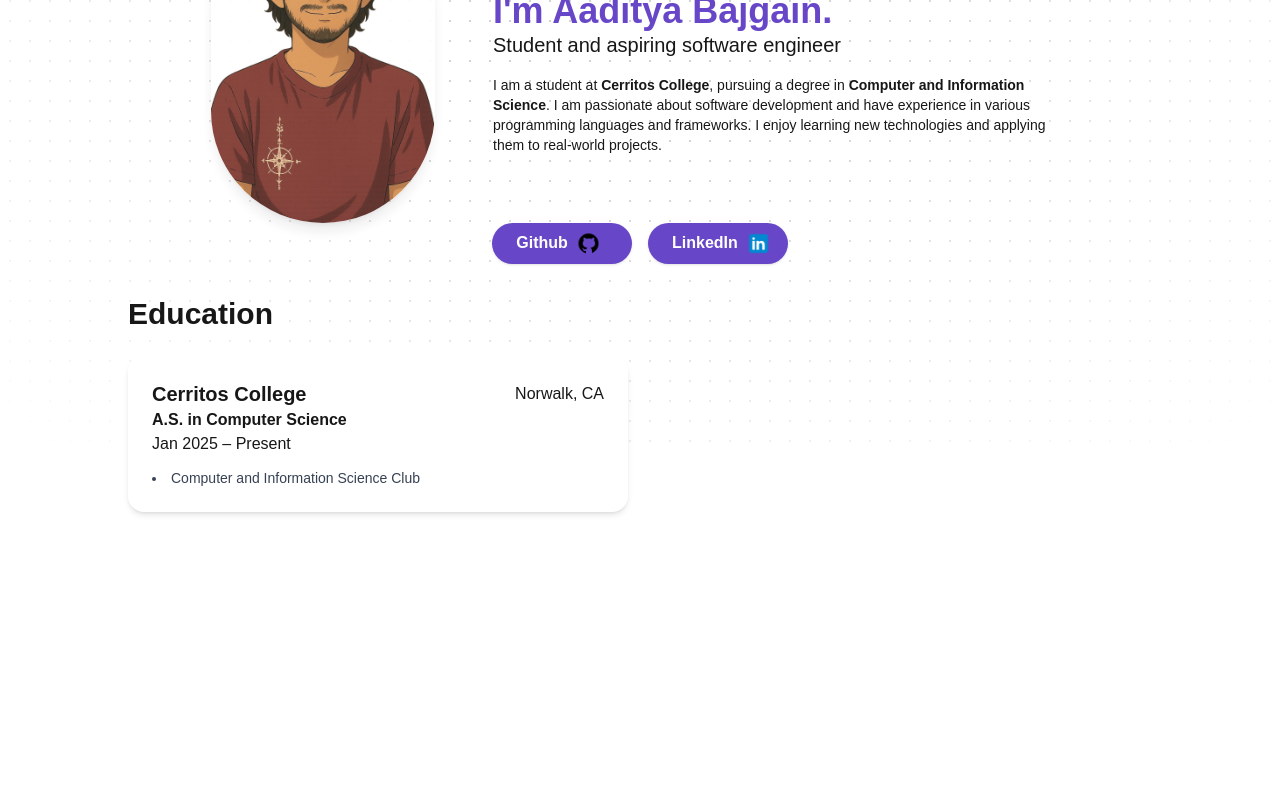
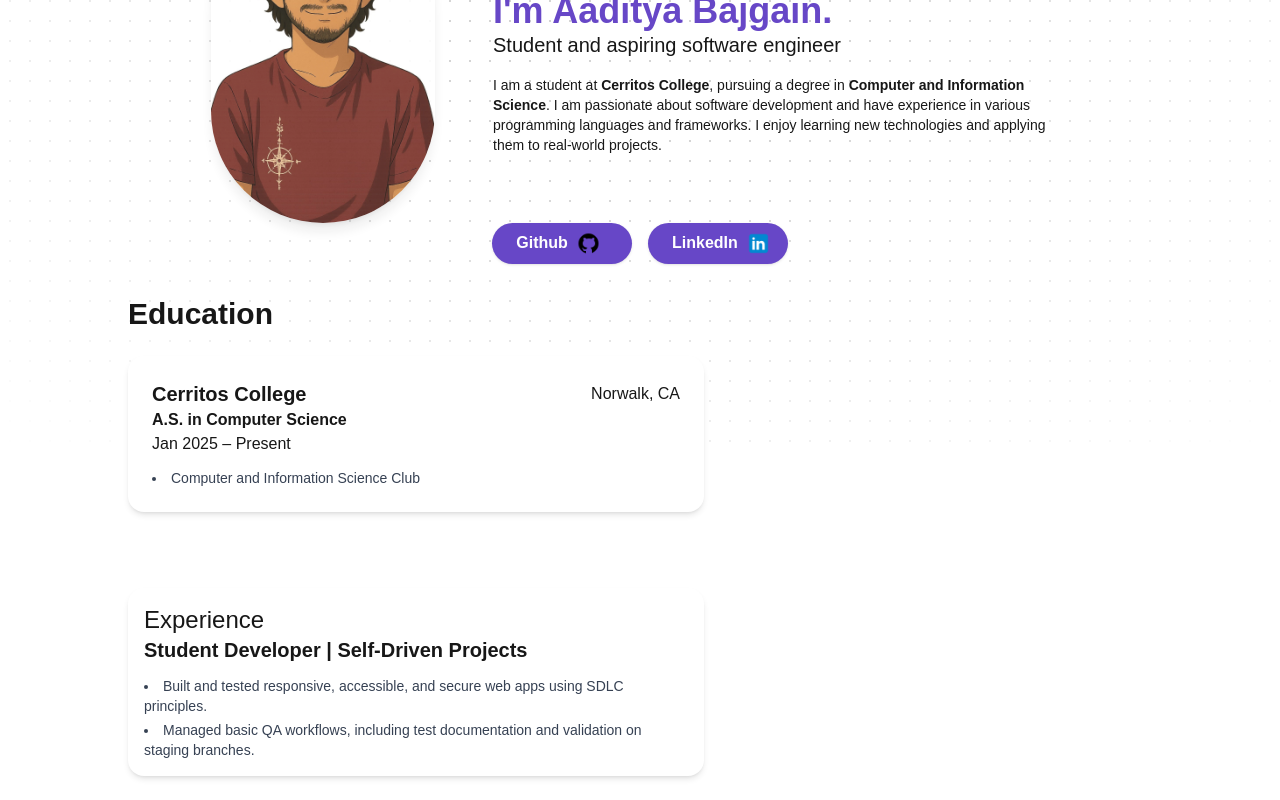
Before and after one commit to AadityaBajgain/portfolio_v_two, a Next.js app: page / in a window 1280 px wide. Shown: the part 349-1149 px from the top of the page. Before the commit the page ends 917 px from the top, so only its background shows below. Built offline with nearby package versions, Linux system fonts and the light colour scheme.

Commit message:
refactor: restructure Home component to include Experience; update styles for Education and Experience entries

```diff
--- a/app/(root)/page.tsx
+++ b/app/(root)/page.tsx
@@ -2,13 +2,18 @@ import About from '@/components/About';
 import Tools from '@/components/Tools';
 import Github from '@/components/Github';
 import Education from '@/components/Education';
+import Experience from '@/components/Experience';
 export default function Home() {
   return (
     <main className="flex flex-col max-h-screen py-10 sm:py-20">
 
       <About />
       {/* <Github/> */}
-      <Education/>
+      <div className='flex flex-col md:flex-wrap md:gap-5'>
+        <Education />
+        <Experience />
+      </div>
+
       {/* <ShowRepo repos={[]}/> */}
       {/* <Tools /> */}
     </main>
--- a/app/globals.css
+++ b/app/globals.css
@@ -75,20 +75,19 @@ body {
     @apply text-[var(--primary)] bg-white dark:bg-slate-700;
   }
 
-  .education-entry {
-    @apply rounded-2xl shadow-md p-6 mb-6 transition-all hover:shadow-lg bg-white dark:bg-slate-800;
+  .education-entry, .experience {
+    @apply w-xl rounded-2xl shadow-md p-6 mb-6 transition-all hover:shadow-lg bg-white dark:bg-slate-800;
   }
 
-  .education-entry h3 {
+  .education-entry h3, .experience h3 {
     @apply text-xl font-semibold ;
   }
 
-  .education-entry p {
+  .education-entry p, .experience p {
     @apply text-sm text-gray-600 mt-2;
   }
 
-  .education-entry ul {
+  .education-entry ul, .experience ul {
     @apply list-disc list-inside mt-3 space-y-1 text-gray-700 text-sm;
   }
-
 }
--- a/components/Experience.tsx
+++ b/components/Experience.tsx
@@ -2,13 +2,13 @@ import React from "react";
 
 const Experience: React.FC = () => {
   return (
-    <div className="p-4">
-      <h2 className="text-2xl font-bold mb-4">Experience</h2>
-      <div className="mb-6">
-        <h3 className="text-xl font-semibold">
+    <div className="experience p-4">
+      <h2>Experience</h2>
+      <div >
+        <h3>
           Student Developer | Self-Driven Projects
         </h3>
-        <ul className="list-disc list-inside mt-2">
+        <ul>
           <li>Built and tested responsive, accessible, and secure web apps using SDLC principles.</li>
           <li>Managed basic QA workflows, including test documentation and validation on staging branches.</li>
         </ul>
```
